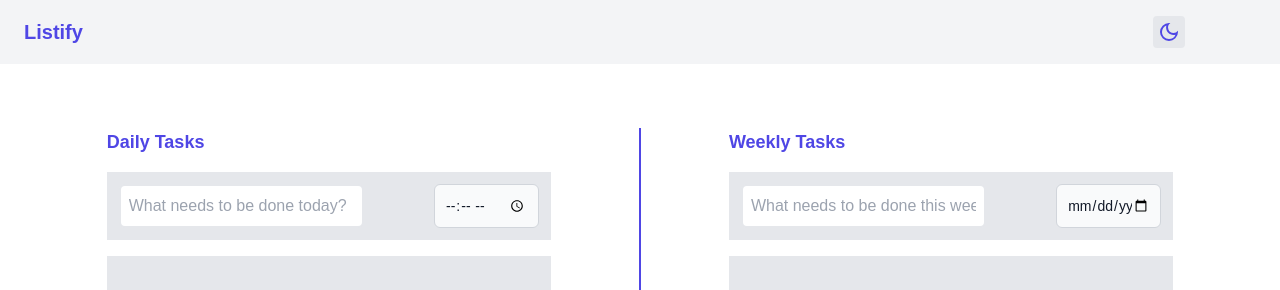
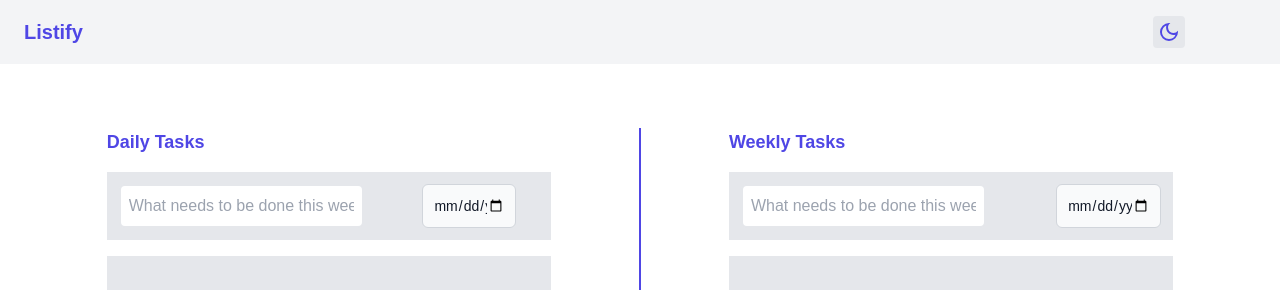
Before and after one commit to alyelhady9/Listify, a Next.js app: page / in a window 1280 px wide. Shown: the top 290 px of the page. Built offline with nearby package versions, Linux system fonts and the light colour scheme.

Commit message:
Daily.jsx

```diff
--- a/src/app/components/Daily.jsx
+++ b/src/app/components/Daily.jsx
@@ -83,28 +83,30 @@ const Todos = () => {
           </div>
         )}
       </div>
-
      <form onSubmit={addTask}>
-        <div className='flex justify-between items-center p-3 bg-gray-200 dark:bg-gray-800'>
+            <div className='flex justify-between max-lg:flex-col items-center p-3 bg-gray-200 dark:bg-gray-800'>
               <input
                 type="text"
                 value={task}
                 onChange={(e) => setTask(e.target.value)}
-            placeholder="What needs to be done today?"
-            className='border-2 w-7/12 p-2 rounded-md dark:bg-gray-700 dark:border-gray-600'
+                placeholder="What needs to be done this week?"
+                className='border-2 w-7/12 p-2 rounded-md dark:bg-gray-700 dark:border-gray-600 max-lg:w-full'
               />
+              <div className='flex justify-evenly max-lg:justify-between max-lg:w-full max-lg:mt-4'>
+
               <input
-          required
-            type="time"
+                type="date"
                 value={time}
                 onChange={(e) => setTime(e.target.value)}
-            className='w-3/12 bg-gray-50 border border-gray-300 text-gray-900 text-sm rounded-md focus:ring-blue-500 focus:border-blue-500 block p-2.5 dark:bg-gray-700 dark:border-gray-600 dark:placeholder-gray-400 dark:text-white dark:focus:ring-blue-500 dark:focus:border-indigo-600'
+                required
+                className='w-8/12 bg-gray-50 border border-gray-300 text-gray-900 text-sm rounded-md focus:ring-blue-500 focus:border-blue-500 block p-2.5 dark:bg-gray-700 dark:border-gray-600 dark:placeholder-gray-400 dark:text-white dark:focus:ring-blue-500 dark:focus:border-indigo-600'
                 />
               {task && time && (
-            <button className='bg-indigo-600 text-white p-2 rounded-md' onClick={addTask}>
+                <button className='bg-indigo-600 text-white py-2 px-3 rounded-md' onClick={addTask}>
                   Add
                 </button>
               )}
+              </div>
             </div>
           </form>
 
```
Lines whose indentation alone changed are shown as unchanged.
